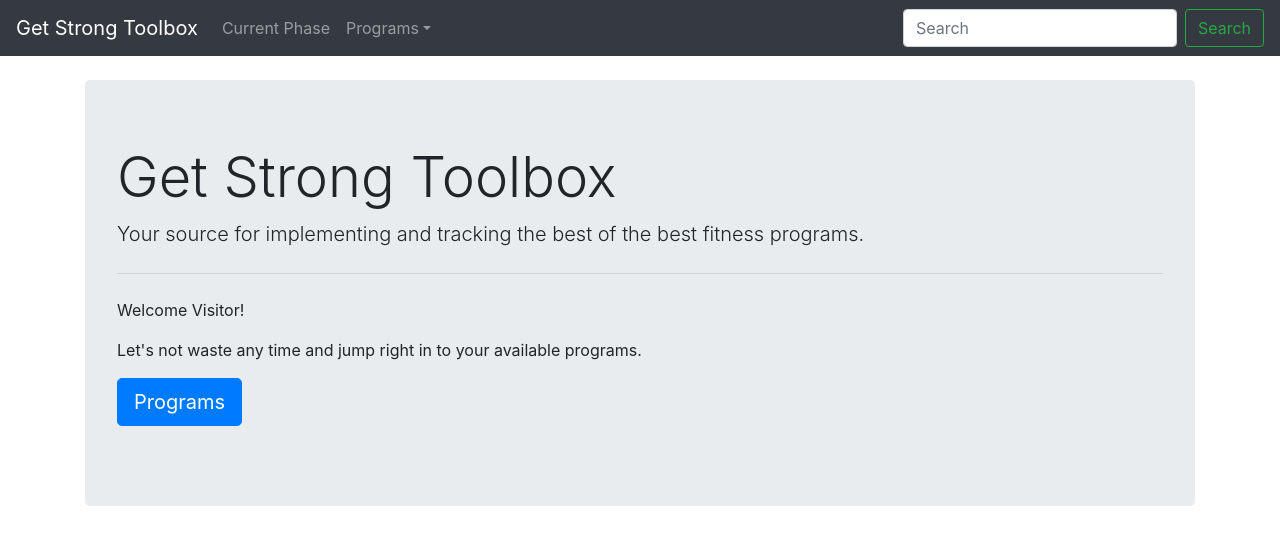
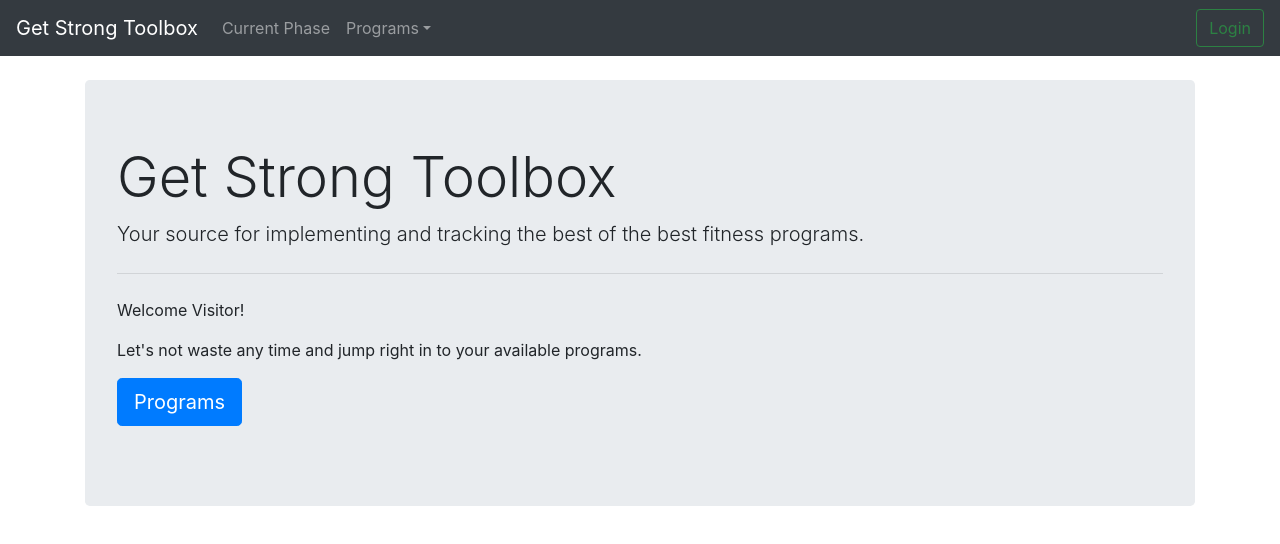
Before and after one commit to lbuthman/get-strong, an Angular app in the folder src/main/frontend/: page / in a window 1280 px wide. Shown: the top 544 px of the page. Built offline with nearby package versions, Linux system fonts and the light colour scheme.

Commit message:
[feat] Replace search with disabled login button

```diff
--- a/src/main/frontend/src/app/navbar/navbar.component.html
+++ b/src/main/frontend/src/app/navbar/navbar.component.html
@@ -20,8 +20,7 @@
       </li>
     </ul>
     <form class="form-inline my-2 my-lg-0">
-      <input class="form-control mr-sm-2" type="text" placeholder="Search" aria-label="Search">
-      <button class="btn btn-outline-success my-2 my-sm-0" type="submit">Search</button>
+      <button class="btn btn-outline-success my-2 my-sm-0" type="submit" disabled>Login</button>
     </form>
   </div>
 </nav>
```
